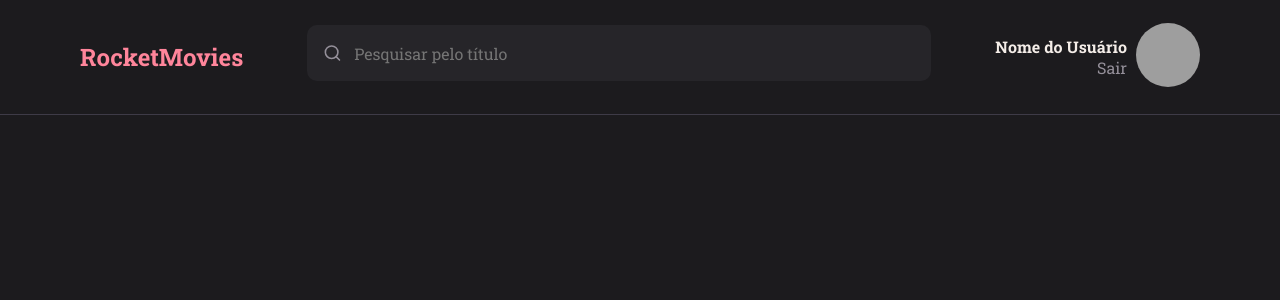
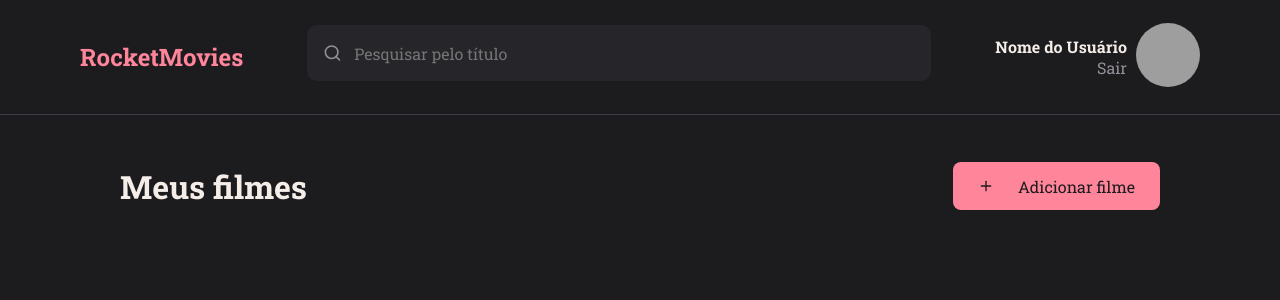
Before and after one commit to Pedro558/RocketMovies-front-end, a React (Vite) app: page / in a window 1280 px wide. Shown: the top 300 px of the page. Built offline with nearby package versions, Linux system fonts and the light colour scheme; grey boxes are pictures that could not be loaded.

Commit message:
:sparkles: feat: title and newMovie button added

```diff
--- a/src/pages/Home/index.jsx
+++ b/src/pages/Home/index.jsx
@@ -1,16 +1,20 @@
-import { Container, Title, Content } from "./styles";
+import { Container, Title, NewMovie, Content } from "./styles";
 
 import { Header } from "../../components/Header";
+import { FiPlus } from 'react-icons/fi'
 
 export function Home() {
   return (
     <Container>
       <Header />
-      {/*
-      <Title></Title>
-      <Content></Content>
-      */
-      }
+
+      <Title>
+        <h1>Meus filmes</h1>
+        <NewMovie>
+          <FiPlus/>
+          Adicionar filme
+        </NewMovie>
+      </Title>
     </Container>
   );
 }
--- a/src/pages/Home/styles.js
+++ b/src/pages/Home/styles.js
@@ -17,10 +17,30 @@ export const Container = styled.div`
 
 export const Title = styled.div`
   grid-area: title;
-  background-color: blue;
-  width: 70%;
-  height: 90px;
-  margin: 0 auto;
+  display: flex;
+  margin: 45px 120px 35px;
+  height: 50px;
+  align-items: center;
+  justify-content: space-between;
+
+  >h1{
+    font-size: 32px;
+  }
+`
+
+export const NewMovie = styled.a`
+  display: flex;
+  align-items: center;
+  justify-content: space-between;
+  width: 207px;
+  height: 48px;
+  border-radius: 8px;
+  font-size: 16px;
+  color: ${({theme}) => theme.COLORS.BACKGROUND_900};
+  background-color: ${({theme}) => theme.COLORS.PINK};
+  line-height: 21px;
+  gap: 8px;
+  padding: 14px 25px;
 `
 
 export const Content = styled.div`
```
